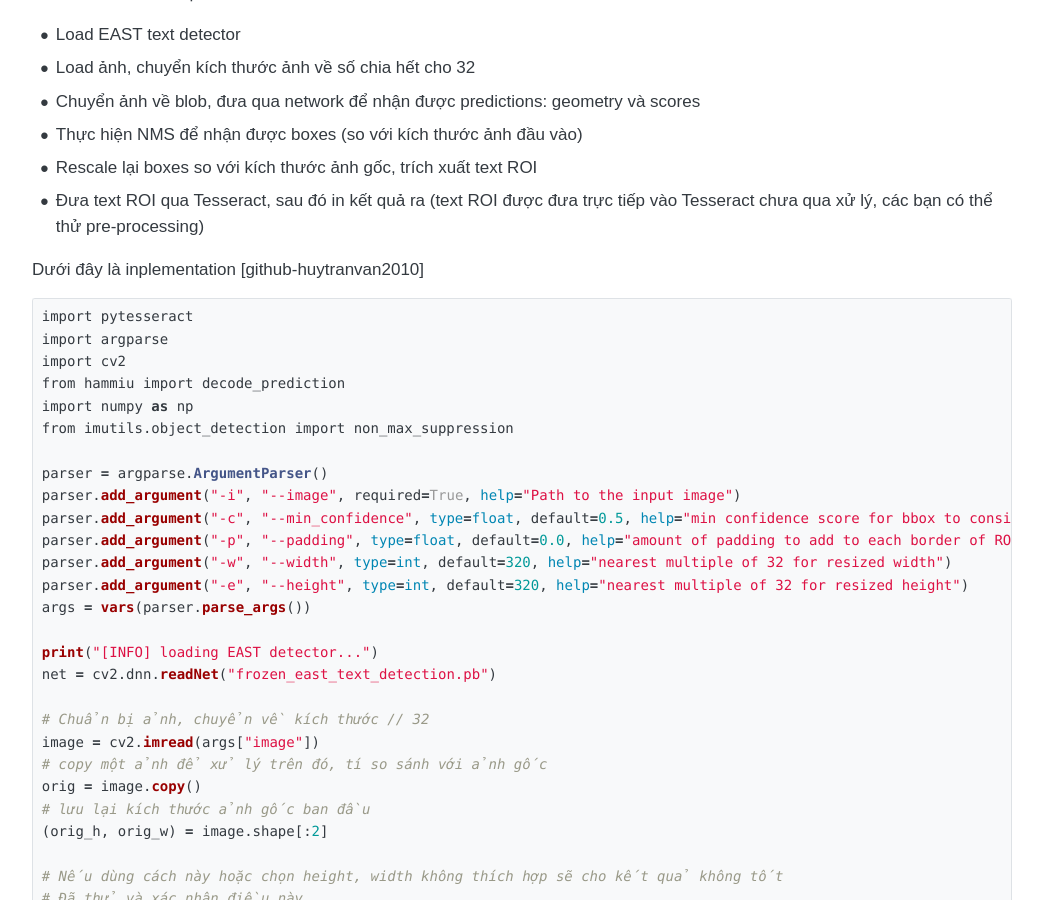
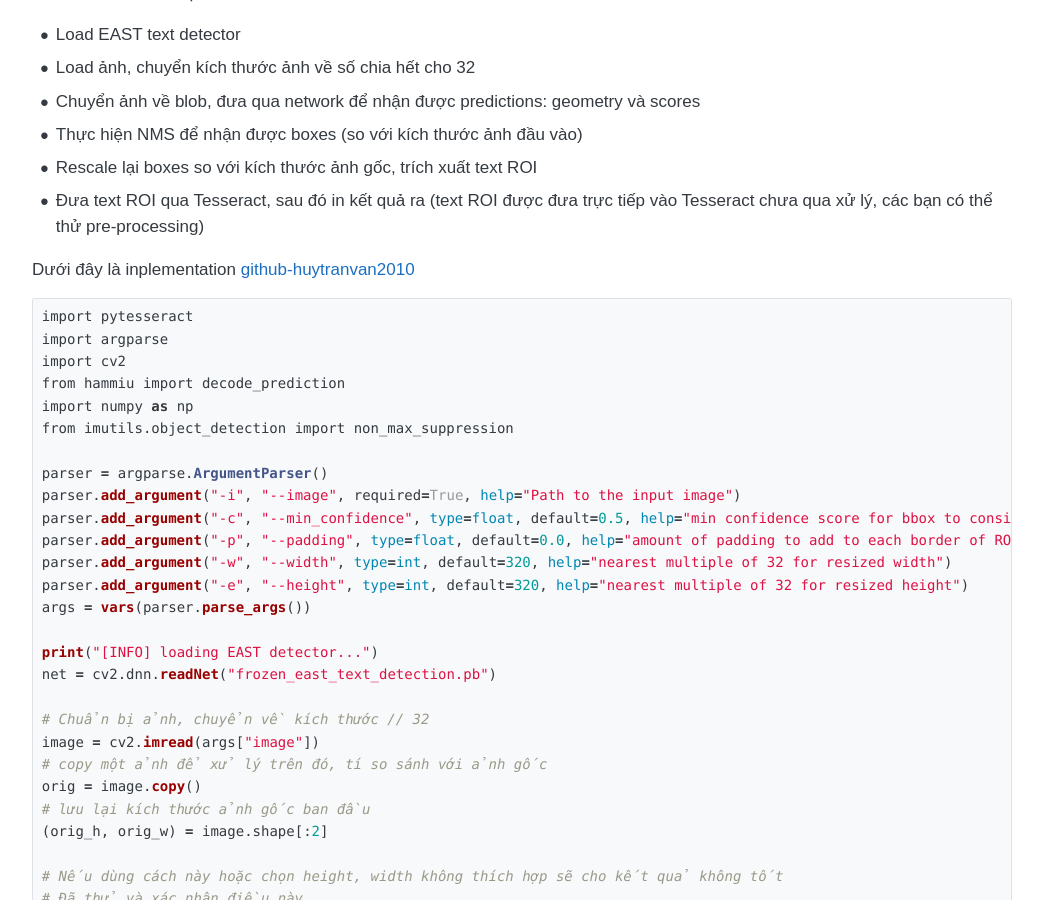
Before and after one commit to huytranvan2010/huytranvan2010.github.io, a Jekyll site: the page built from _posts/2021-07-15-Tesseract-OCR-EAST.md, in a window 1280 px wide and 900 px high, scrolled down 421 px. Shown: the whole window, without its empty margins (118-1161 px from the left). Built offline with Jekyll 4.4.1, drawn with Linux system fonts in a browser that asks for light colours; part of the change alters nothing that is shown.

````diff
--- a/_posts/2021-07-15-Tesseract-OCR-EAST.md
+++ b/_posts/2021-07-15-Tesseract-OCR-EAST.md
@@ -18,7 +18,7 @@ Tóm tắt một số bước chính như sau:
 * Rescale lại boxes so với kích thước ảnh gốc, trích xuất text ROI
 * Đưa text ROI qua Tesseract, sau đó in kết quả ra (text ROI được đưa trực tiếp vào Tesseract chưa qua xử lý, các bạn có thể thử pre-processing)
 
-Dưới đây là inplementation [github-huytranvan2010]
+Dưới đây là inplementation [github-huytranvan2010](https://github.com/huytranvan2010/Text-recognition-with-Tesseract-and-EAST)
 ```python
 import pytesseract
 import argparse
````
